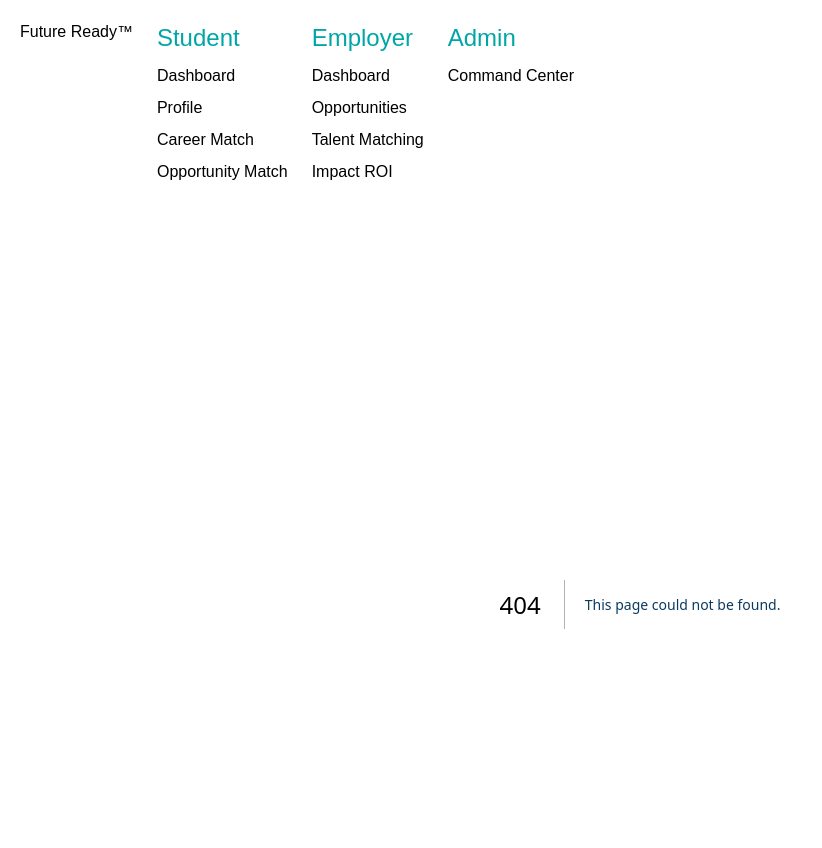
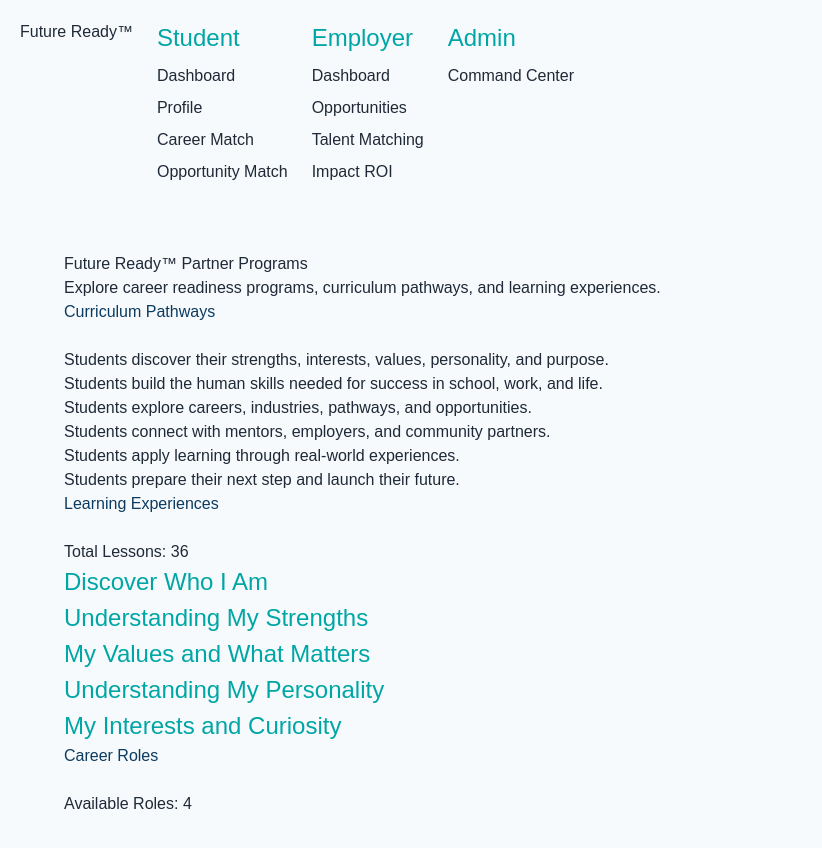
Before and after one commit to Link-Lake-Norman/Build6-, a Next.js app: page /partner-portal/programs in a window 1280 px wide. Before the commit this address had no page. Shown: the top 848 px of the page, without its empty margins (0-822 px from the left). Built offline with nearby package versions, Linux system fonts and the light colour scheme.

Commit message:
Add partner programs management view

```diff
--- /dev/null
+++ b/app/partner-portal/programs/page.tsx
@@ -0,0 +1,96 @@
+import { curriculum } from "@/content/curriculum";
+import { lessons } from "@/content/lessons";
+import { roles } from "@/content/roles";
+
+export default function PartnerProgramsPage() {
+
+  return (
+    <main>
+
+      <h1>
+        Future Ready™ Partner Programs
+      </h1>
+
+      <p>
+        Explore career readiness programs, curriculum pathways, and learning experiences.
+      </p>
+
+
+      <section>
+
+        <h2>
+          Curriculum Pathways
+        </h2>
+
+        {curriculum.map((item) => (
+
+          <article key={item.id}>
+
+            <h3>
+              {item.title}
+            </h3>
+
+            <p>
+              {item.description}
+            </p>
+
+          </article>
+
+        ))}
+
+      </section>
+
+
+      <section>
+
+        <h2>
+          Learning Experiences
+        </h2>
+
+        <p>
+          Total Lessons: {lessons.length}
+        </p>
+
+        {lessons.slice(0, 5).map((lesson) => (
+
+          <article key={lesson.id}>
+
+            <h3>
+              {lesson.title}
+            </h3>
+
+          </article>
+
+        ))}
+
+      </section>
+
+
+      <section>
+
+        <h2>
+          Career Roles
+        </h2>
+
+        <p>
+          Available Roles: {roles.length}
+        </p>
+
+        {roles.map((role) => (
+
+          <article key={role.id}>
+
+            <h3>
+              {role.title}
+            </h3>
+
+          </article>
+
+        ))}
+
+      </section>
+
+
+    </main>
+  );
+}
```
